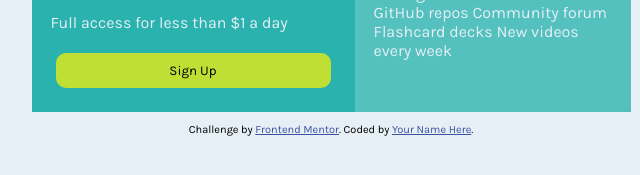
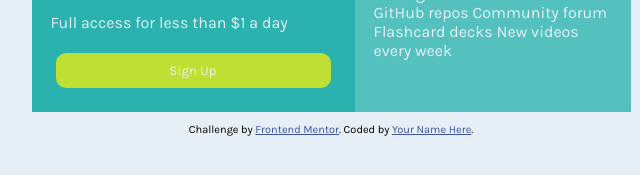
Before and after one commit to Randomgituser69/Something-, a plain HTML site: page index.html in a window 1280 px wide. Shown: the part 451-626 px from the top of the page, 309-949 px from the left. Drawn offline with Linux system fonts and the light colour scheme.

Commit message:
Add files via upload

```diff
--- a/index.html
+++ b/index.html
@@ -88,6 +88,7 @@
     }
     button {
       background-color: var(--Bright-Yellow);
+      color: var(--Light-Gray);
       border: 0;
       border-radius: 10px;
       padding: 10px;
```
